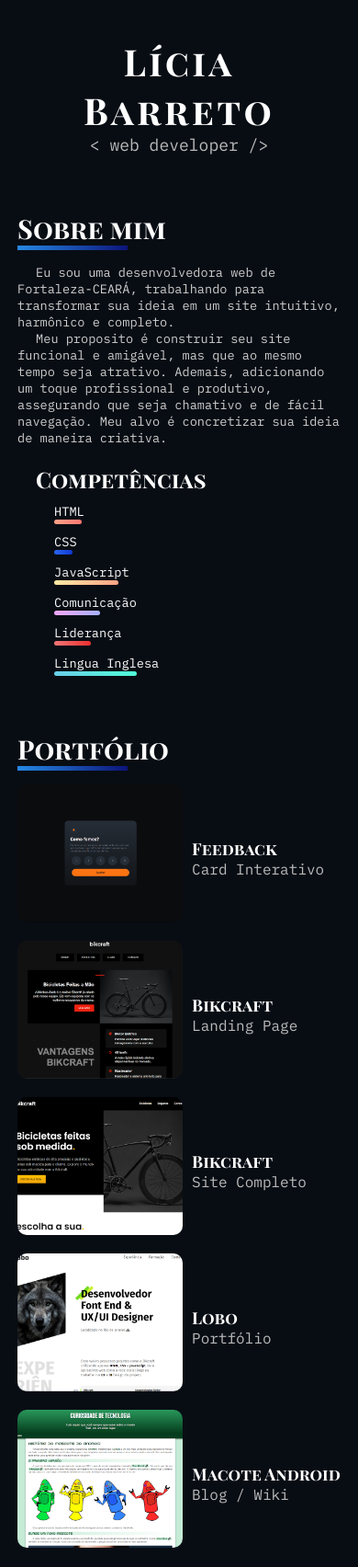
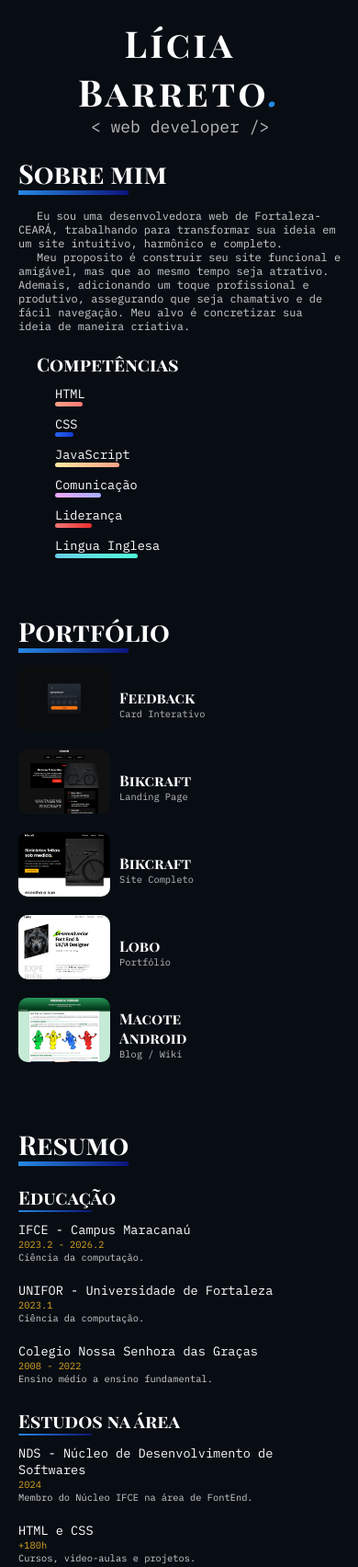
Before and after one commit to LiciaBarreto23/Portfolio, a plain HTML site: page index.html in a window 390 px wide. Shown: the top 1704 px of the page at 92% size. Drawn offline with Linux system fonts and the light colour scheme.

Commit message:
Versão Final
FInalizando responsivo.

```diff
--- a/css/css/home.css
+++ b/css/css/home.css
@@ -19,6 +19,10 @@
   font-family: var(--fonte1);
   color: var(--cor-a1);
   font-size: 3.6rem;
+}
+.titulo h1 i{
+  color: var(--cor-c1);
+  display: none;
 }
 
 .titulo p{
--- a/css/css/responsivo.css
+++ b/css/css/responsivo.css
@@ -32,9 +32,12 @@
     height: 200px;
     top: 80px;
   }
+  #contato .contato-container{
+    padding-bottom: 15px;
+  }
 }
 
-@media (width <= 600px) {
+@media (width <= 631px) {
   #portfolio .projetos {
     display: flex;
     flex-direction: column;
@@ -52,7 +55,7 @@
     height: 150px;
   }
 
-  .section{
+  .section:not(:last-of-type){
     margin-bottom: 60px !important;
   }
   #home .titulo h1 {
@@ -114,7 +117,10 @@
   }
 }
 
-@media (width <= 500px) {
+@media (width <= 510px) {
+  #container{
+    height: max-content !important;
+  }
   header{
     display: none;
   }
@@ -123,7 +129,8 @@
     overflow-x: hidden !important;
   }
   #home{
-    margin-top: 20px !important;
+    margin-top: 0px !important;
+    margin-bottom: 20px !important;
   }
   #home img{
     height: 300px !important;
@@ -135,18 +142,57 @@
   #home .titulo h1 {
     font-size: 2.5rem;
   }
+  #home .titulo h1 i{
+    display: inline;
+  }
   #home .titulo p {
     font-size: 1.125rem;
+  }
+  .subtitulo {
+    font-size: 2rem !important;
   }
   #sobre .subtitulo {
     margin-top: 160px;
   }
   #sobre p {
-    font-size: 0.85rem !important;
+    font-size: 0.75rem !important;
+  }
+  #sobre h3{
+    font-size: 1.25rem !important;
   }
   #sobre .comp{
     display: flex;
     flex-direction: column;
+  }
+  #portfolio .projeto-item h4{
+    font-size: 1.125rem;
+  }
+  #portfolio .projeto-item p{
+    font-size: 0.85rem;
+  }
+  #resumo .educaçao-container h3{
+    font-size: 1.25rem;
+    margin-top: 5px;
+    margin-bottom: 10px;
+  }
+  #resumo .text h4{
+    font-size: 0.85rem;
+  }
+  #resumo .text p,#resumo .text h5{
+    font-size: 0.65rem;
+  }
+  #resumo .educaçao-container:first-of-type {
+    margin-bottom: 0px;
+  }
+  #contato .contato-container > div{
+    height: max-content;
+  }
+  #contato .contato-container p{
+    font-size: 0.85rem;
+    max-width: max-content;
+  }
+  #contato .contato-item a{
+    font-size: 0.85rem;
   }
   #resumo .detalhe{
     display: none;
@@ -154,9 +200,14 @@
   #resumo .educaçao-container h3:after{
     display: block;
   }
+
 }
 
 @media (width <= 400px){
+  #container-main{
+    padding-left: 20px !important;
+    padding-right: 10px !important;
+  }
   #home{
     text-align: center;
   }
@@ -181,5 +232,41 @@
     font-size: 1.8rem !important;
     margin-bottom: 15px !important;
   }
+  #portfolio .img-container {
+    width: 100px;
+    height: 70px;
+  }
+  #portfolio .projeto-item h4{
+    font-size: 1rem;
+  }
+  #portfolio .projeto-item h4 span{
+    display: block;
+  }
+  #portfolio .projeto-item p{
+    font-size: 0.65rem;
+  }
 
 }
+
+@media (width <= 300px){
+  #home .titulo h1 {
+    font-size: 2rem;
+  }
+  #home .titulo p {
+    font-size: 1rem;
+  }
+  .subtitulo {
+    font-size: 1.5rem !important;
+    margin-bottom: 5px !important;
+  }
+  #contato .contato-item a{
+    font-size: 0.65rem;
+  }
+}
+@media (width <= 230px){
+  #portfolio .img-container {
+    width: 50px;
+    height: 30px;
+    border-radius: 5px;
+  }
+}
--- a/css/style.css
+++ b/css/style.css
@@ -45,13 +45,11 @@ img {
   height: auto;
   display: block;
 }
-html{
-  overflow-x: hidden;
-}
+
 body{
   background-color: var(--cor-c6);
   color: var(--cor-a2);
-  width: 100vw;
+  width: 98vw;
   height: 100%;
   padding-bottom: 30px;
 
@@ -61,7 +59,7 @@ body{
 }
 
 #container{
-  width: 1200px;
+  max-width: 1200px;
   height: 3200px;
 }
 #container-main{
--- a/index.html
+++ b/index.html
@@ -26,7 +26,7 @@
         <div>
           <img src="img/Photohome.png" alt="">
           <div class="titulo">
-            <h1 id="typewriter">Lícia <span></span>Barreto</h1>
+            <h1 id="typewriter">Lícia <span></span>Barreto<i>.</i></h1>
             <p>
               < web developer />
             </p>
@@ -103,7 +103,7 @@
               <img class="visu" src="img/icons/visualisar.svg" alt="">
             </div>
             <div>
-              <h4>Macote Android</h4>
+              <h4>Macote <span></span> Android</h4>
               <p>Blog / Wiki</p>
             </div>
           </a>
```
